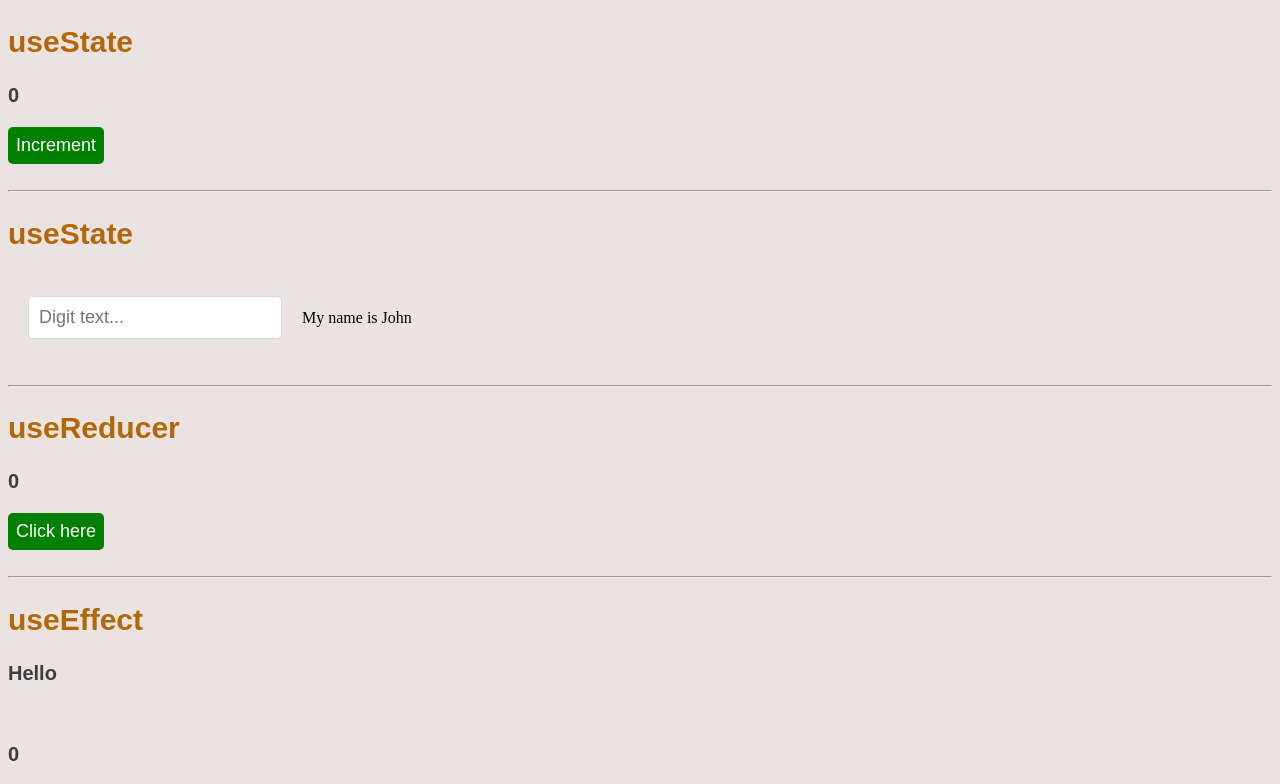
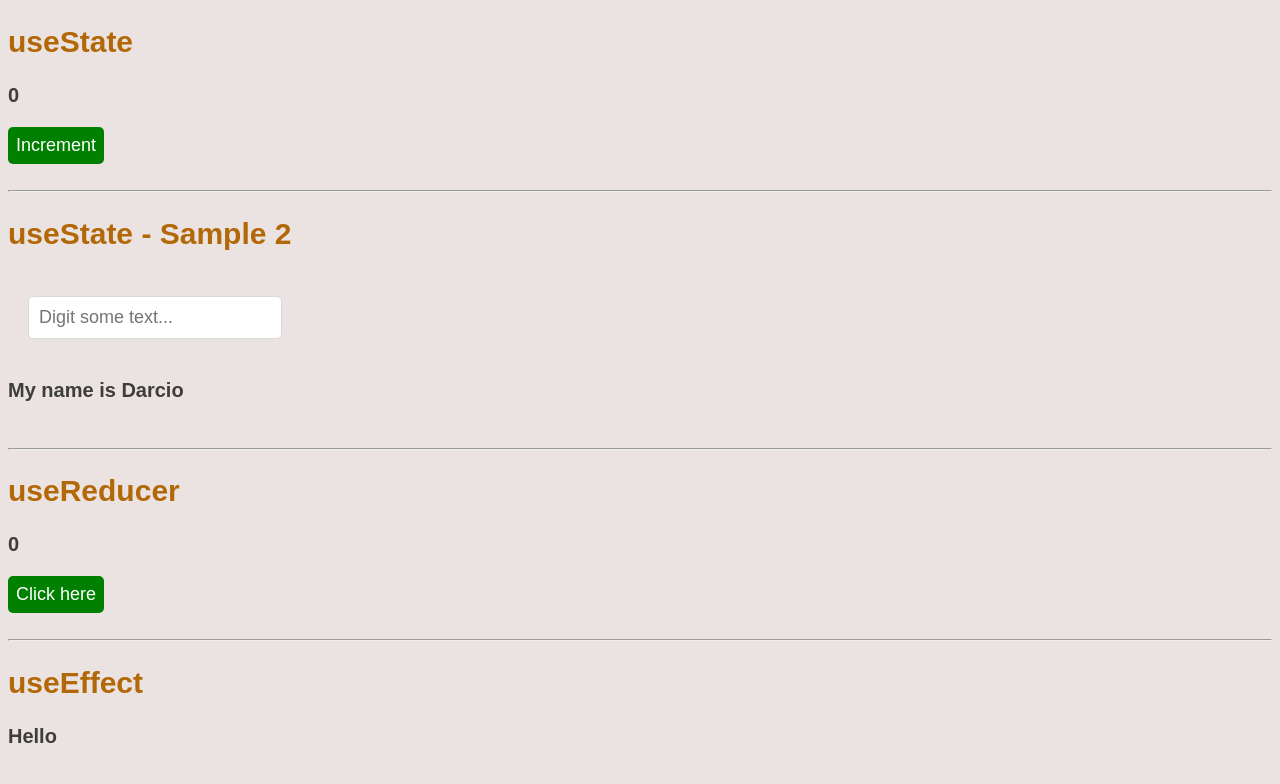
Before and after one commit to darciovilela/react-hooks, a React (Create React App) app: page / in a window 1280 px wide. Shown: the top 784 px of the page. Built offline with nearby package versions, Linux system fonts and the light colour scheme; no server answers.

Commit message:
Using function to set inicial state

```diff
--- a/src/StateTutorialNew.js
+++ b/src/StateTutorialNew.js
@@ -2,8 +2,12 @@ import React, { useState } from 'react';
 
 // keep track and re-render the page if state changes
 
+const initialName = () => {
+  return <h3>My name is Darcio</h3>;
+};
+
 const StateTutorialNew = () => {
-  const [inputValue, setInputValue] = useState('My name is John');
+  const [inputValue, setInputValue] = useState(initialName);
 
   const onChange = (event) => {
     const newValue = event.target.value;
@@ -12,8 +16,8 @@ const StateTutorialNew = () => {
 
   return (
     <div>
-      <h2>useState</h2>
-      <input placeholder="Digit text..." onChange={onChange} />
+      <h2>useState - Sample 2</h2>
+      <input placeholder="Digit some text..." onChange={onChange} />
       {inputValue}
     </div>
   );
```
